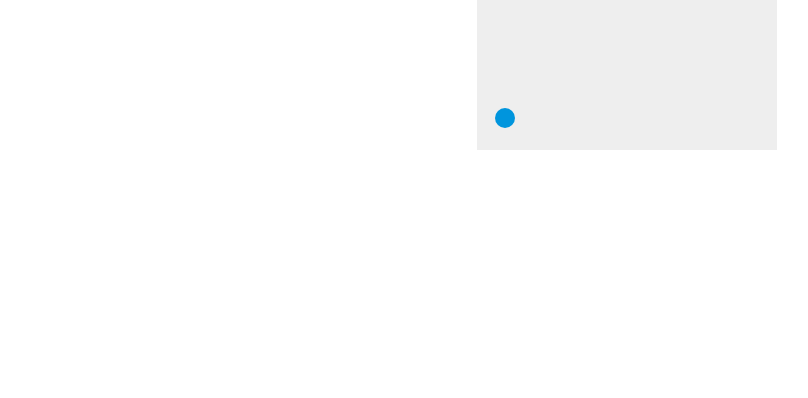
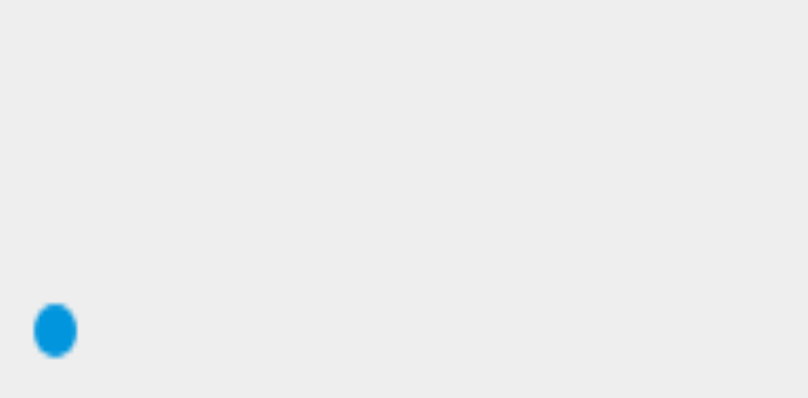
Before and after one commit to glenak1911/breakout, a plain HTML site: page index.html in a window 1280 px wide. Shown: the whole page, without its empty margins (13-821 px from the left). Drawn offline with Linux system fonts and the light colour scheme.

Commit message:
Made canvas 100 vh and vw, and set ballRadius to 5

```diff
--- a/script.js
+++ b/script.js
@@ -5,7 +5,7 @@ var x = canvas.width/2;
 var y = canvas.height-30;
 var dx = 2;
 var dy = -2;
-var ballRadius = 10;
+var ballRadius = 5;
 
 function initialize(){
 	setInterval(draw, 10);
--- a/style.css
+++ b/style.css
@@ -4,8 +4,8 @@
 }
 
 canvas{
-	height:320;
-	width:480;
+	height:100vh;
+	width:100vw;
 	background: #eee;
 	display:block;
 	margin: 0 auto;
```
